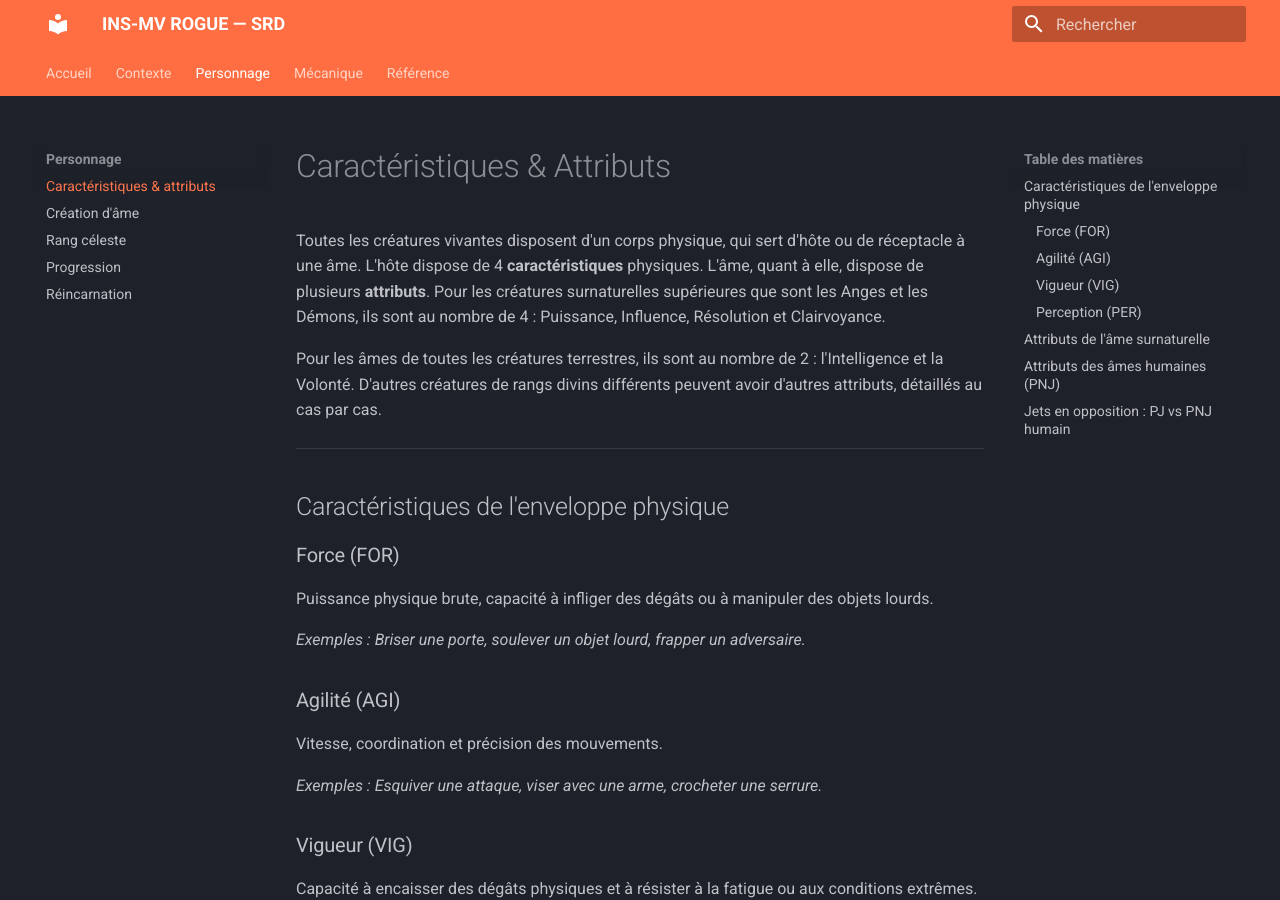
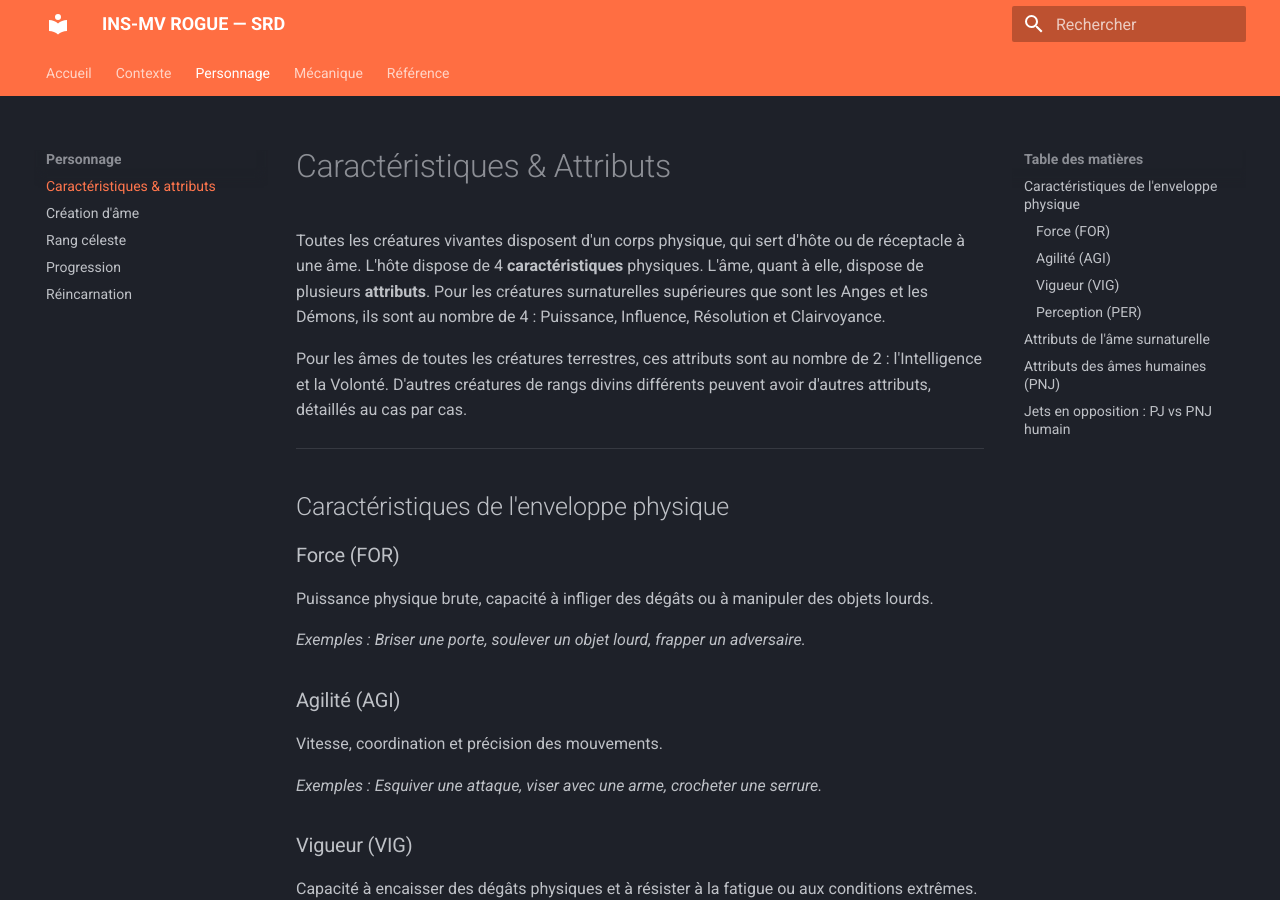
Before and after one commit to BaDjams/ins-mv-rogue-srd, an MkDocs documentation site: the page built from docs/caracteristiques.md, in a window 1280 px wide and 900 px high. Built offline with MkDocs 1.6.1 and Material for MkDocs 9.7.7, drawn with Linux system fonts in a browser that asks for light colours.

Commit message:
carcatéristique

```diff
--- a/docs/caracteristiques.md
+++ b/docs/caracteristiques.md
@@ -2,7 +2,7 @@
 
 Toutes les créatures vivantes disposent d'un corps physique, qui sert d'hôte ou de réceptacle à une âme. L'hôte dispose de 4 **caractéristiques** physiques. L'âme, quant à elle, dispose de plusieurs **attributs**. Pour les créatures surnaturelles supérieures que sont les Anges et les Démons, ils sont au nombre de 4 : Puissance, Influence, Résolution et Clairvoyance.
 
-Pour les âmes de toutes les créatures terrestres, ils sont au nombre de 2 : l'Intelligence et la Volonté. D'autres créatures de rangs divins différents peuvent avoir d'autres attributs, détaillés au cas par cas.
+Pour les âmes de toutes les créatures terrestres, ces attributs sont au nombre de 2 : l'Intelligence et la Volonté. D'autres créatures de rangs divins différents peuvent avoir d'autres attributs, détaillés au cas par cas.
 
 ---
 
```
Also changed, not shown: 1 other file.
